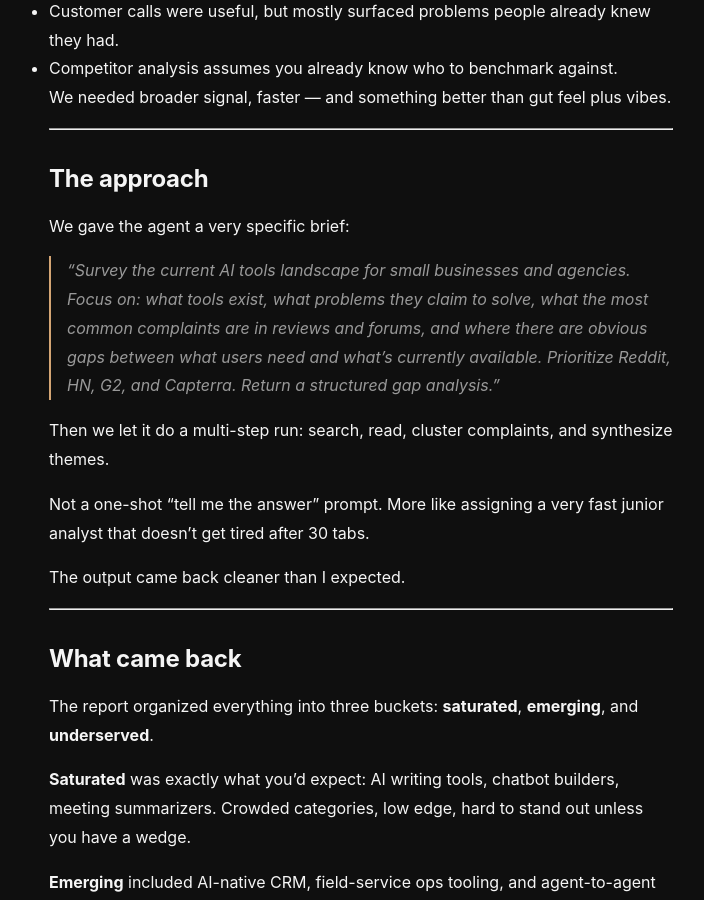
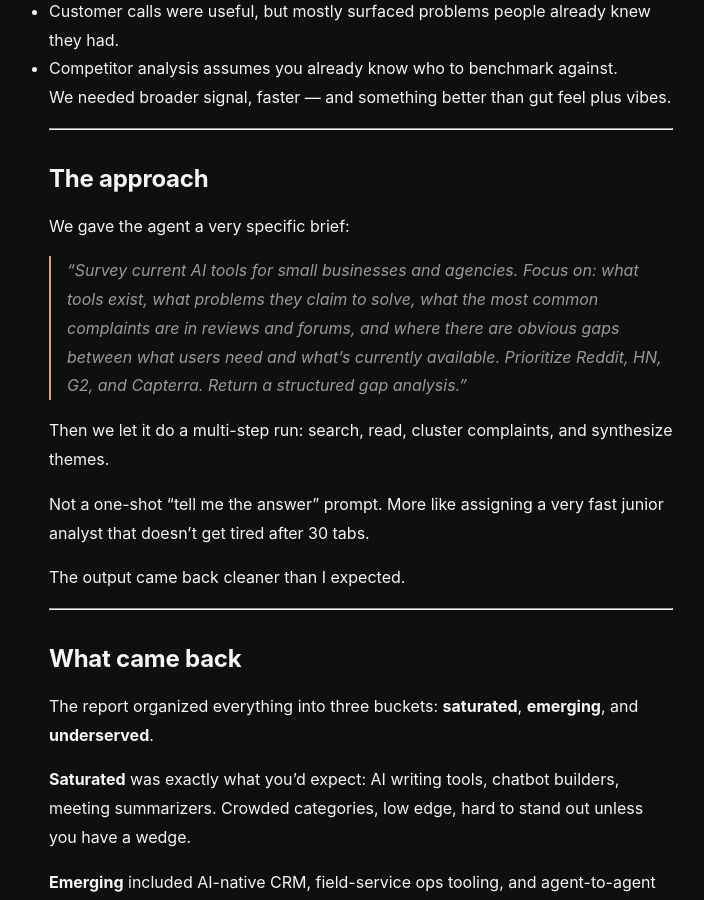
Before and after one commit to sfayka/lab, a Jekyll site: the page built from _posts/2026-02-23-using-ai-to-decide-what-to-build.md, in a window 1280 px wide and 900 px high, scrolled down 876 px. Shown: the whole window, without its empty margins (279-983 px from the left). Built offline with Jekyll 4.4.1, drawn with Linux system fonts in a browser that asks for light colours; some of the changed text lies outside the part shown.

Commit message:
editorial: light polish Using AI decide (drop landscape; SEAN next-build placeholder)

```diff
--- a/_posts/2026-02-23-using-ai-to-decide-what-to-build.md
+++ b/_posts/2026-02-23-using-ai-to-decide-what-to-build.md
@@ -33,7 +33,7 @@ We needed broader signal, faster — and something better than gut feel plus vib
 
 We gave the agent a very specific brief:
 
-> "Survey the current AI tools landscape for small businesses and agencies. Focus on: what tools exist, what problems they claim to solve, what the most common complaints are in reviews and forums, and where there are obvious gaps between what users need and what's currently available. Prioritize Reddit, HN, G2, and Capterra. Return a structured gap analysis."
+> "Survey current AI tools for small businesses and agencies. Focus on: what tools exist, what problems they claim to solve, what the most common complaints are in reviews and forums, and where there are obvious gaps between what users need and what's currently available. Prioritize Reddit, HN, G2, and Capterra. Return a structured gap analysis."
 
 Then we let it do a multi-step run: search, read, cluster complaints, and synthesize themes.
 
```
Also changed, not shown: other parts of _posts/2026-02-23-using-ai-to-decide-what-to-build.md (+6 -1 lines), _editorial/EDITORIAL-light-polish.md (added, +20 -0 lines).
